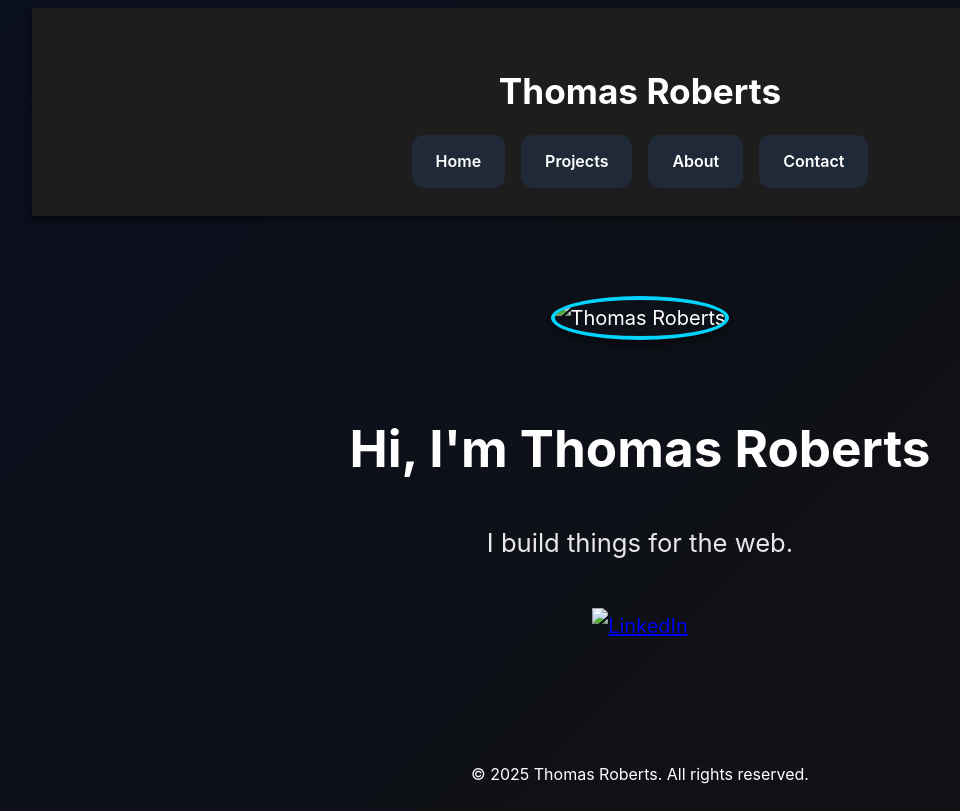
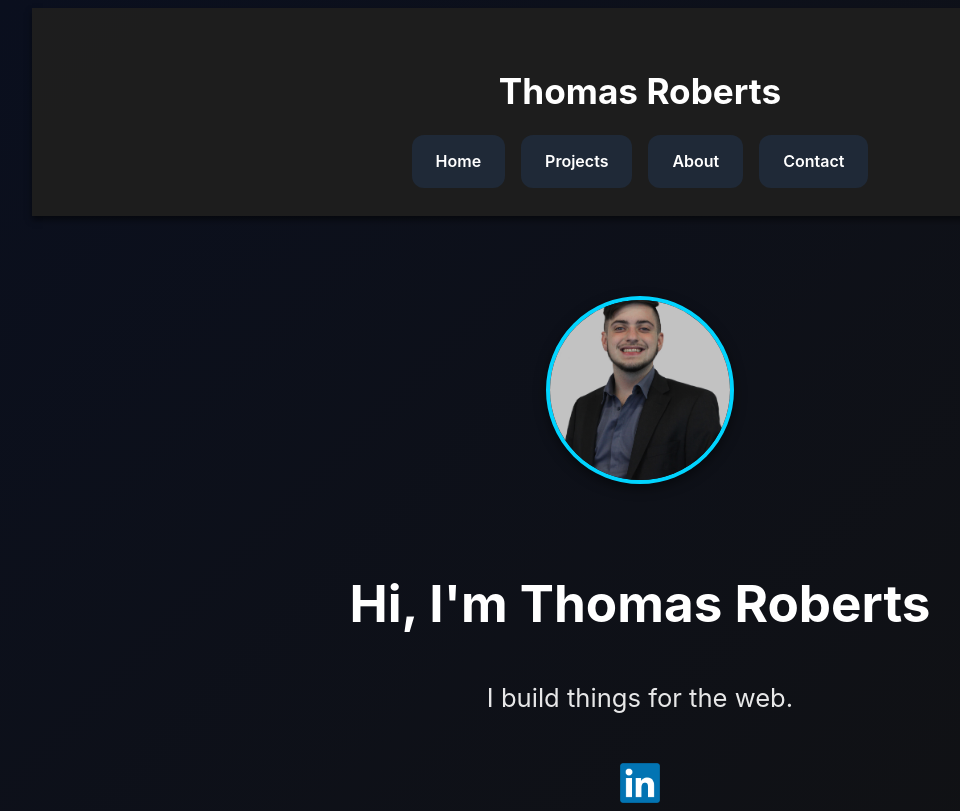
Before and after one commit to robertst214/Website, a plain HTML site: page index.html in a window 1280 px wide. Shown: the top 811 px of the page, without its empty margins (0-960 px from the left). Drawn offline with Linux system fonts and the light colour scheme.

Commit message:
Update index.html

```diff
--- a/index.html
+++ b/index.html
@@ -18,7 +18,7 @@
   </header>
 
   <section class="hero">
-    <img src="images/profile.jpg" alt="Thomas Roberts" class="profile-pic" />
+    <img src="profile.jpg" alt="Thomas Roberts" class="profile-pic" />
     <h2 class="hero-title">Hi, I'm Thomas Roberts</h2>
     <p class="hero-subtitle">I build things for the web.</p>
     <a
@@ -27,7 +27,7 @@
       rel="noopener noreferrer"
       class="social-icon"
     >
-      <img src="images/linkedin-icon.png" alt="LinkedIn" />
+      <img src="linkedin-icon.png" alt="LinkedIn" />
     </a>
   </section>
 
```
